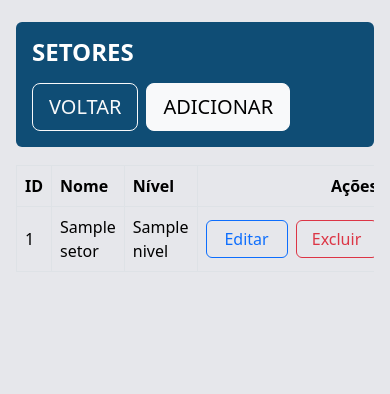
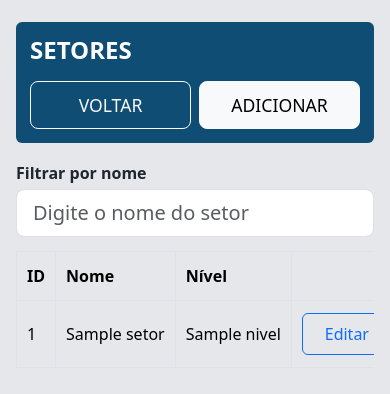
Before and after one commit to ti04-mil/paradas, a Python web app: template templates/setores.html in a window 390 px wide. Shown: the part 110-504 px from the top of the page. Run offline with Jinja, Linux system fonts and the light colour scheme; the template is opened without the code that fills it: most values are stand-ins (such as "Sample title", 1, 10 or a date in 2020).

```diff
--- a/templates/setores.html
+++ b/templates/setores.html
@@ -45,6 +45,16 @@
             background: transparent;
         }
 
+        .filter-wrap {
+            max-width: 440px;
+            margin-bottom: 14px;
+        }
+
+        .filter-wrap label {
+            font-weight: 600;
+            color: #1f2630;
+        }
+
         .table > :not(caption) > * > * {
             background-color: #e6e7eb;
         }
@@ -59,13 +69,50 @@
             justify-content: flex-end;
         }
 
+        .name-cell {
+            font-weight: 500;
+        }
+
         @media (max-width: 768px) {
+            .title-bar {
+                padding: 14px;
+            }
+
             .title-text {
                 font-size: 1.5rem;
             }
 
+            .title-bar .btn {
+                width: 100%;
+                font-size: 1.1rem;
+                padding: 10px 12px;
+            }
+
+            .title-bar .d-flex {
+                width: 100%;
+            }
+
+            .table {
+                font-size: 1rem;
+            }
+
+            .table th,
+            .table td {
+                white-space: nowrap;
+                padding: 12px 10px;
+            }
+
+            .action-btn {
+                min-width: 90px;
+                padding: 8px 12px;
+            }
+
             .action-group {
                 justify-content: flex-start;
+            }
+
+            .filter-wrap {
+                max-width: 100%;
             }
         }
     </style>
@@ -93,8 +140,12 @@
         </section>
 
         <section class="table-wrap">
+            <div class="filter-wrap">
+                <label for="filtro-nome" class="form-label mb-1">Filtrar por nome</label>
+                <input id="filtro-nome" type="text" class="form-control form-control-lg" placeholder="Digite o nome do setor" autocomplete="off" />
+            </div>
             <div class="table-responsive">
-                <table class="table table-bordered align-middle">
+                <table class="table table-bordered align-middle" id="tabela-setores">
                     <thead>
                         <tr>
                             <th style="width: 80px;">ID</th>
@@ -105,9 +156,9 @@
                     </thead>
                     <tbody>
                         {% for setor in setores %}
-                            <tr>
+                            <tr data-nome="{{ setor['nome']|lower }}">
                                 <td>{{ setor['id'] }}</td>
-                                <td>{{ setor['nome'] }}</td>
+                                <td class="name-cell">{{ setor['nome'] }}</td>
                                 <td>{{ setor['nivel'] }}</td>
                                 <td>
                                     <div class="action-group">
@@ -178,5 +229,18 @@
     {% endfor %}
 
     <script src="https://cdn.jsdelivr.net/npm/bootstrap@5.3.3/dist/js/bootstrap.bundle.min.js"></script>
+    <script>
+        const filtroNome = document.getElementById('filtro-nome');
+        const linhasSetores = document.querySelectorAll('#tabela-setores tbody tr');
+
+        filtroNome.addEventListener('input', (event) => {
+            const termo = event.target.value.trim().toLowerCase();
+
+            linhasSetores.forEach((linha) => {
+                const nome = linha.dataset.nome || '';
+                linha.style.display = nome.includes(termo) ? '' : 'none';
+            });
+        });
+    </script>
 </body>
 </html>
```
Also changed, not shown: app.py (+8 -3 lines).
